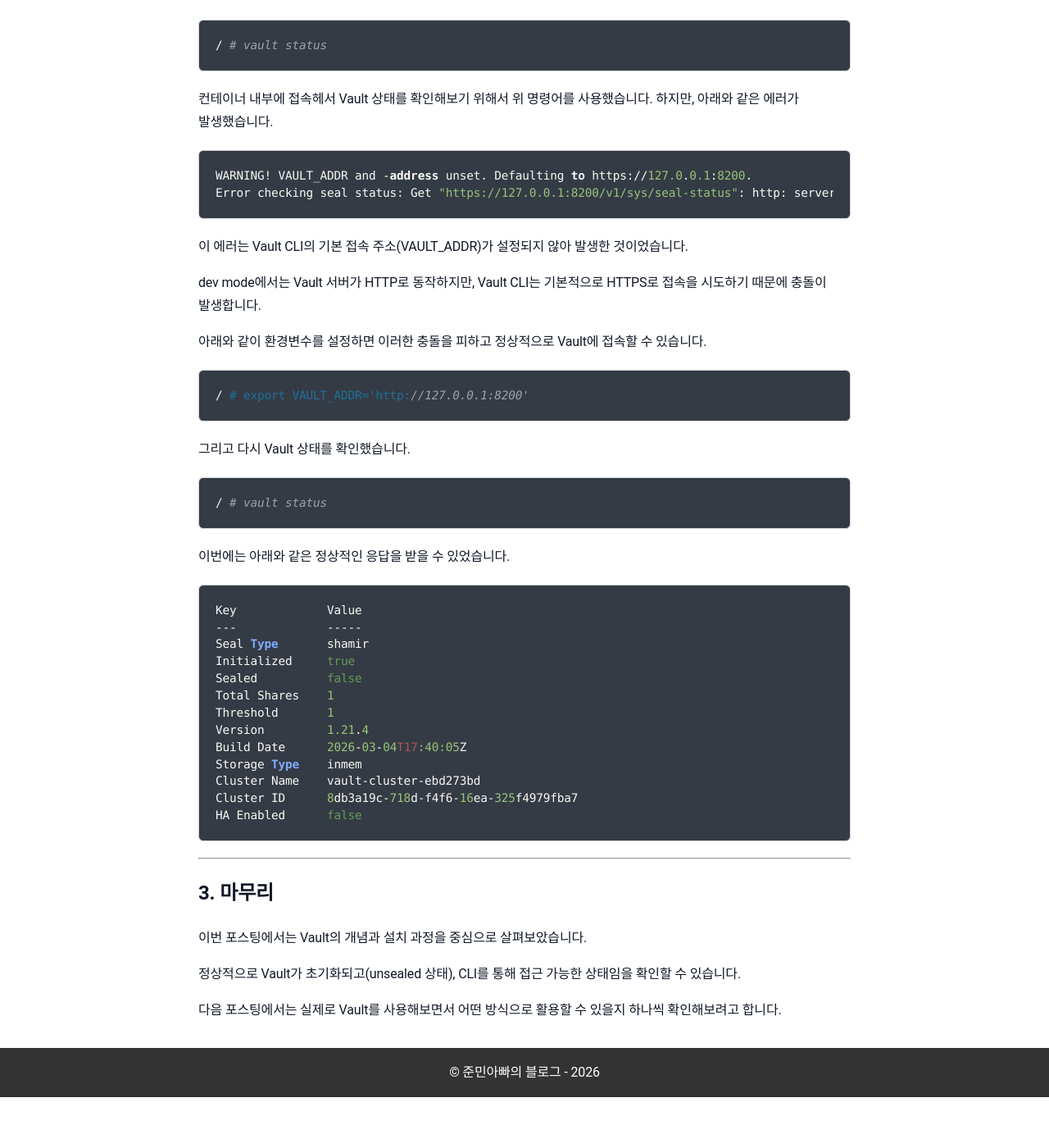
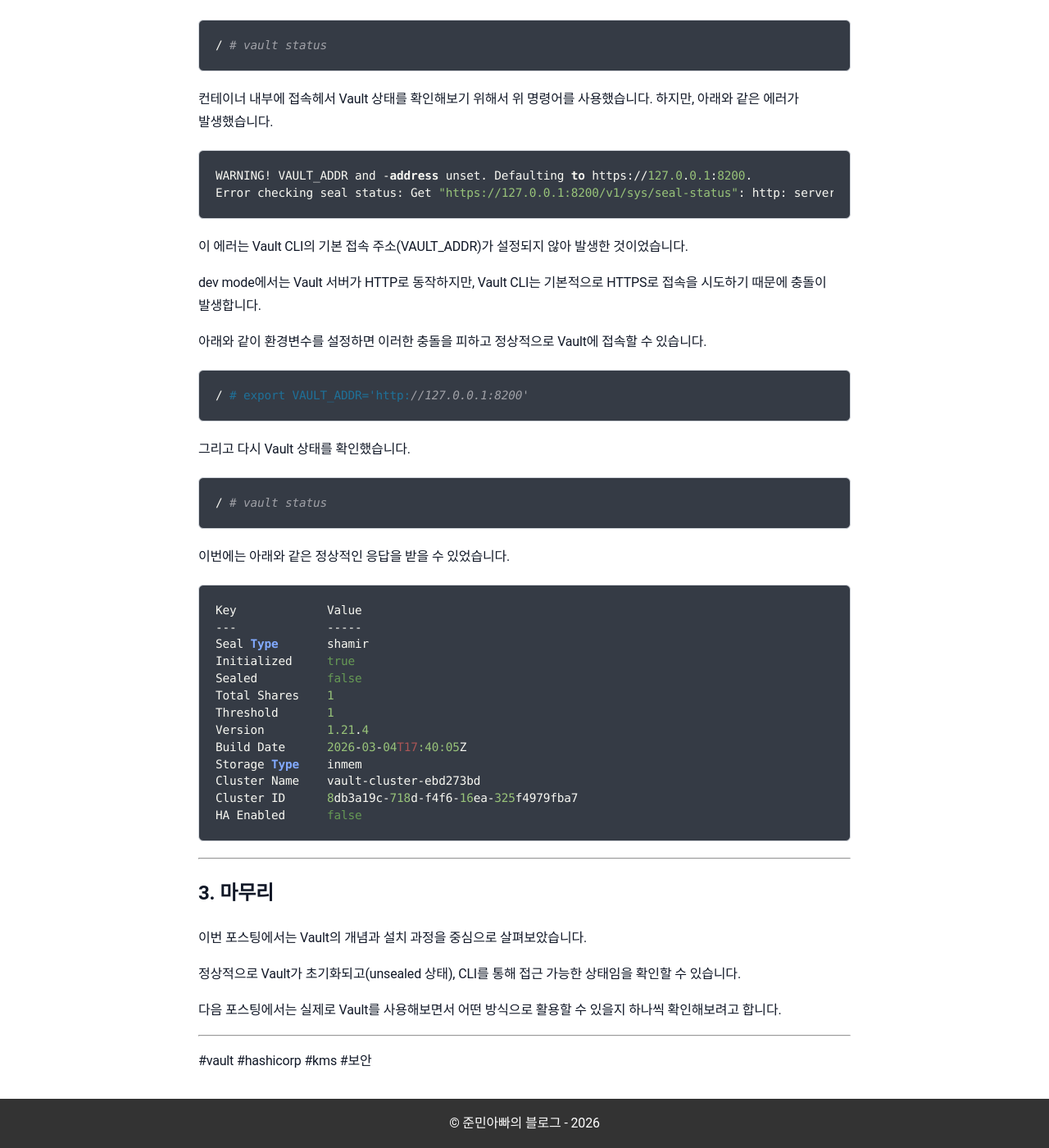
Before and after one commit to sanghoon-lee/sanghoon-lee.github.io, a Jekyll site: the page built from _posts/2026-04-09-vault.md, in a window 1280 px wide and 1400 px high, scrolled down 5987 px. Shown: the whole window at 82% size. Built offline with Jekyll 4.4.1, drawn with Linux system fonts in a browser that asks for light colours; nearby versions of some CDN libraries; comment, search, counter and statistics services are not loaded; before the commit the page ends 7325 px from its top, so only the background shows below that; part of the change alters nothing that is shown.

Commit message:
과거 포스팅 설명 추가 및 글 보완

```diff
--- a/_posts/2026-04-09-vault.md
+++ b/_posts/2026-04-09-vault.md
@@ -6,17 +6,6 @@ description: HashiCorp Valut에 대한 개념을 공부하고, 직접 설치해
 image: /assets/images/hashicorp.jpg
 categories: 학습기록
 ---
-
-<style>
-.main-image {
-  width: 50%;
-  max-width: 380px;
-  height: auto;
-  margin-bottom: 1.4rem;
-  border-radius: 12px;
-  display: block;
-}
-</style>
 
 사내에서 사용하고 있는 KMS(Key Management System)의 EOS(End of Support)가 다가오면서, 대체 방안을 검토하게 되었습니다.
 
@@ -278,3 +267,7 @@ HA Enabled      false
 CLI를 통해 접근 가능한 상태임을 확인할 수 있습니다.
 
 다음 포스팅에서는 실제로 Vault를 사용해보면서 어떤 방식으로 활용할 수 있을지 하나씩 확인해보려고 합니다.
+
+---
+
+#vault #hashicorp #kms #보안
```
